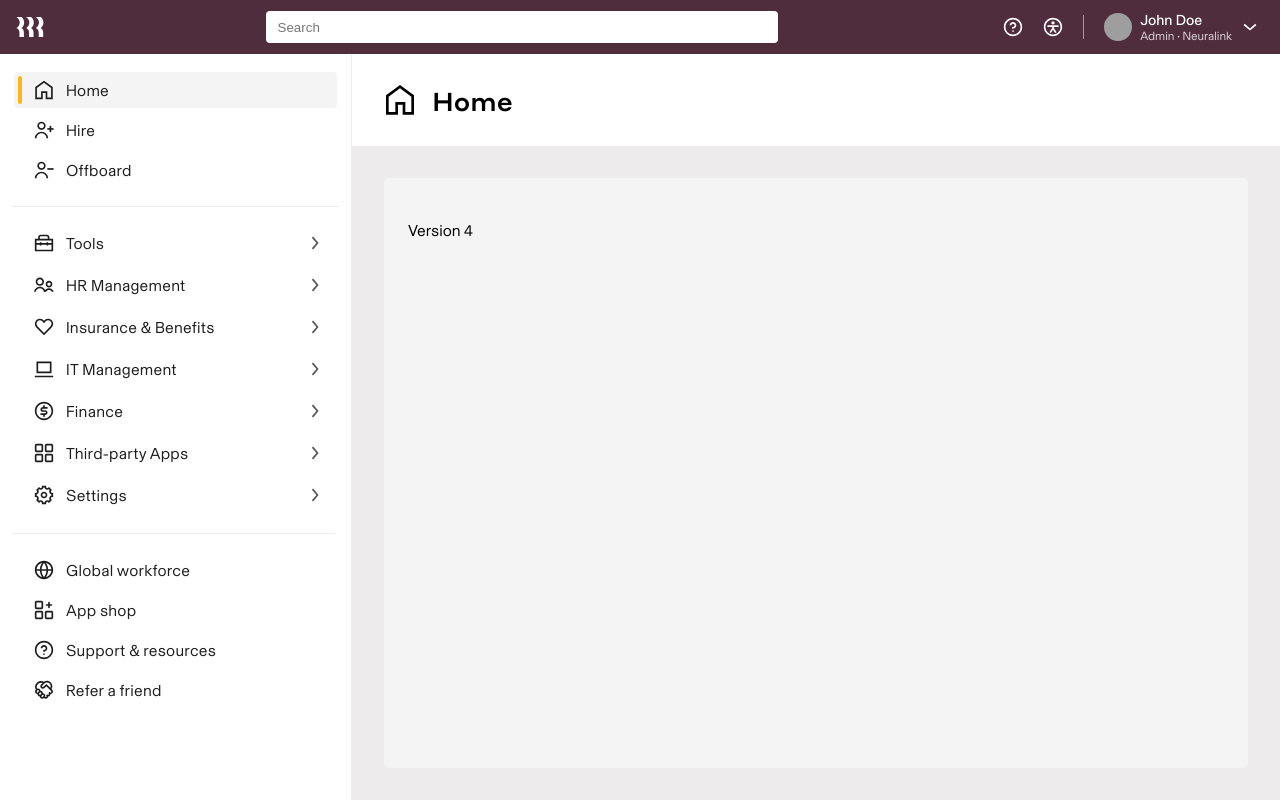
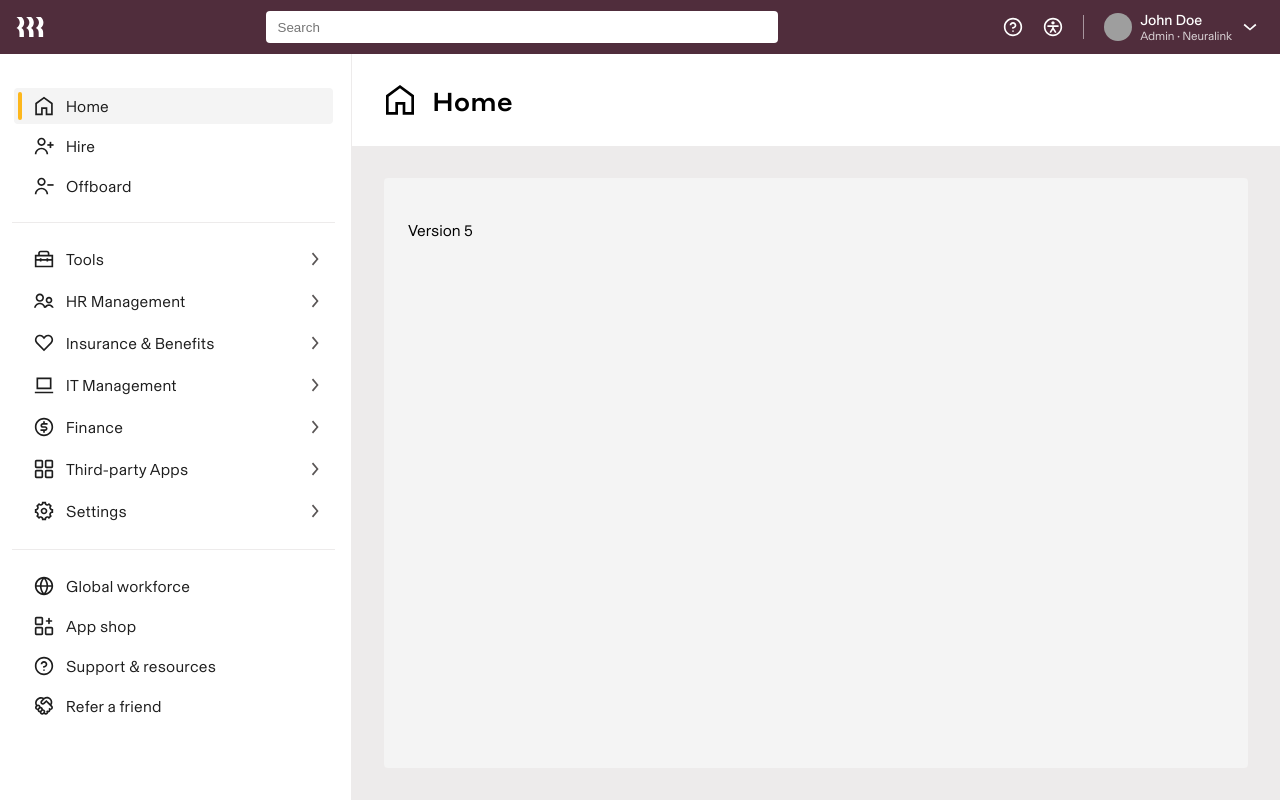
Before and after one commit to ripmoody/persistent-sidenav, a Next.js app: page / in a window 1280 px wide. Built offline with nearby package versions, Linux system fonts and the light colour scheme; grey boxes are pictures that could not be loaded.

Commit message:
overflow

```diff
--- a/src/components/side-nav/index.tsx
+++ b/src/components/side-nav/index.tsx
@@ -10,6 +10,7 @@ export const SideNav = () => {
   return (
     <S.SideNavRelative context={state.context}>
       <S.SideNav context={state.context} id="side-nav">
+        <S.SideNavMain context={state.context}>
           <S.SideNavHeader>
             <S.SideNavList context={state.context}>
               {state.items.header.map((item) => (
@@ -17,7 +18,6 @@ export const SideNav = () => {
               ))}
             </S.SideNavList>
           </S.SideNavHeader>
-        <S.SideNavMain context={state.context}>
           <S.SideNavList context={state.context}>
             {state.items.main.map((item) => (
               <ExpandableNavItem key={item.label} {...item} />
--- a/src/components/side-nav/styled.tsx
+++ b/src/components/side-nav/styled.tsx
@@ -48,6 +48,16 @@ export const SideNav = styled.nav<SideNavProps>`
     ${({ context }) => (context.isHidden ? '-100%' : '0%')}
   );
   overflow-x: hidden; // Hides icons on collapse and expand. A little hacky cause transitions don't match up.
+  overflow-y: auto;
+
+  &::-webkit-scrollbar {
+    width: 6px;
+  }
+
+  &::-webkit-scrollbar-thumb {
+    background: var(--color-grey-200);
+    border-radius: 4px;
+  }
 `
 
 /**
@@ -56,6 +66,7 @@ export const SideNav = styled.nav<SideNavProps>`
 export const SideNavHeader = styled.div`
   border-bottom: solid 1px var(--color-grey-100);
   padding: 0 0 var(--space-4) 0;
+  margin-bottom: var(--space-4);
 `
 
 /**
@@ -77,16 +88,6 @@ export const SideNavMain = styled.div<SideNavProps>`
     context.isCollapsed
       ? 'var(--space-4) 0'
       : 'var(--space-4) var(--space-1) var(--space-4) 0'};
-  overflow-y: auto;
-
-  &::-webkit-scrollbar {
-    width: 6px;
-  }
-
-  &::-webkit-scrollbar-thumb {
-    background: var(--color-grey-200);
-    border-radius: 4px;
-  }
 `
 
 /**
--- a/src/pages/index.tsx
+++ b/src/pages/index.tsx
@@ -1,7 +1,7 @@
 export default function Home() {
   return (
     <div>
-      <p>Version 4</p>
+      <p>Version 5</p>
     </div>
   )
 }
```
Lines whose indentation alone changed are shown as unchanged.
